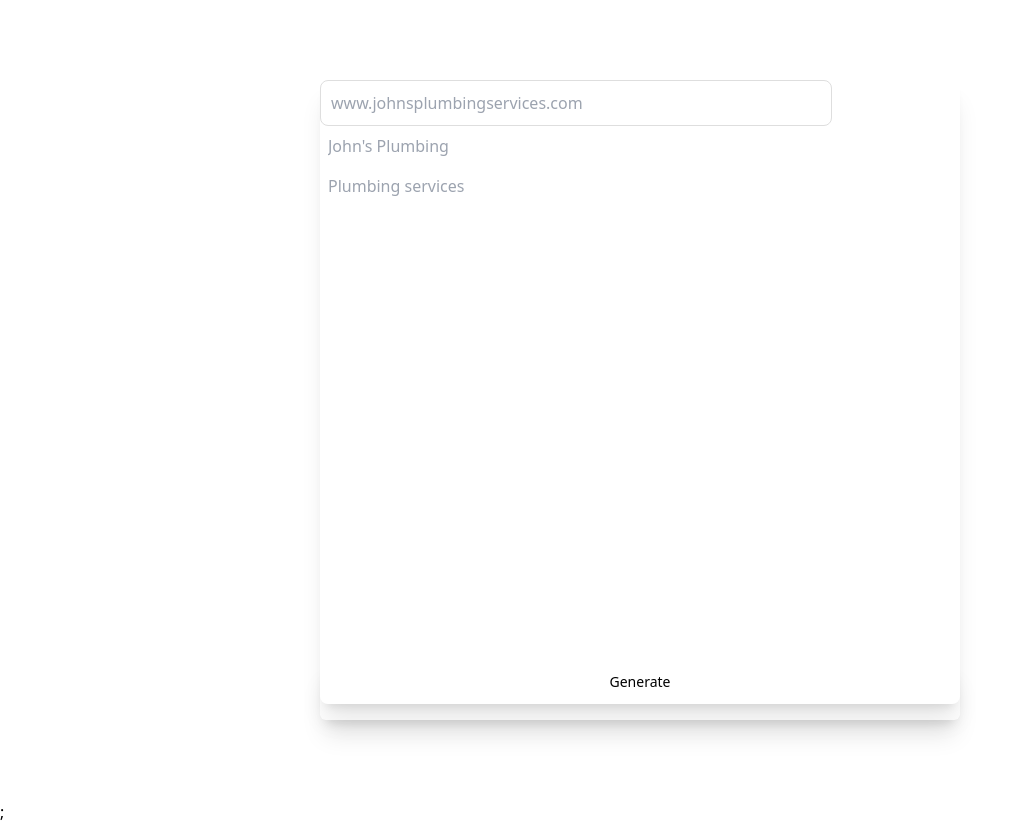
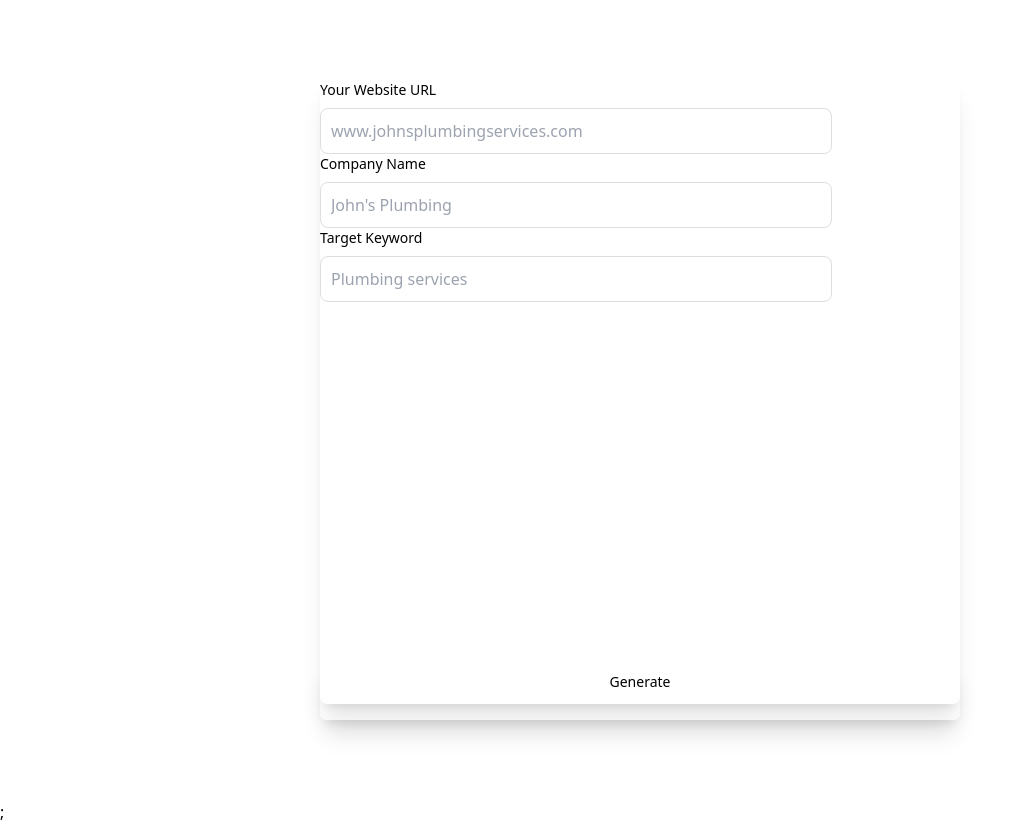
Before and after one commit to samkbe/title-tag-generator, a Next.js app: page / in a window 1280 px wide. Shown: the whole page, without its empty margins (0-1026 px from the left). Built offline with nearby package versions, Linux system fonts and the light colour scheme.

Commit message:
Made types.ts file, moved shared types

```diff
--- a/components/inputs.tsx
+++ b/components/inputs.tsx
@@ -1,6 +1,7 @@
 import { useState } from "react";
 import { useQuery } from "@tanstack/react-query";
 import { MetaTagDisplay } from "./metatag-display";
+import type { MetaTagsResponse } from "../types";
 
 export function Inputs() {
   const [url, setUrl] = useState<string>("");
@@ -24,7 +25,14 @@ export function Inputs() {
       }}
     >
       <div className="flex flex-col w-4/5">
+        <label
+          htmlFor="website_url"
+          className="block mb-2 text-sm font-medium dark:text-white"
+        >
+          Your Website URL
+        </label>
         <input
+          id="website_url"
           required
           className="border border-lightGrey text-md rounded-lg focus:ring-blue-500 focus:border-blue-500 block w-full p-2.5 dark:bg-gray-700 dark:border-gray-600 dark:placeholder-gray-400 dark:text-white dark:focus:ring-blue-500 dark:focus:border-blue-500"
           type="text"
@@ -32,17 +40,31 @@ export function Inputs() {
           onChange={(e) => setUrl(e.target.value)}
           placeholder="www.johnsplumbingservices.com"
         ></input>
+        <label
+          htmlFor="company_name"
+          className="block mb-2 text-sm font-medium dark:text-white"
+        >
+          Company Name
+        </label>
         <input
+          id="company_name"
           required
-          className="p-2 rounded-md"
+          className="border border-lightGrey text-md rounded-lg focus:ring-blue-500 focus:border-blue-500 block w-full p-2.5 dark:bg-gray-700 dark:border-gray-600 dark:placeholder-gray-400 dark:text-white dark:focus:ring-blue-500 dark:focus:border-blue-500"
           type="text"
           value={companyName}
           onChange={(e) => setCompanyName(e.target.value)}
           placeholder="John's Plumbing"
         ></input>
+        <label
+          htmlFor="target_keyword"
+          className="block mb-2 text-sm font-medium dark:text-white"
+        >
+          Target Keyword
+        </label>
         <input
+          id="target_keyword"
           required
-          className="p-2 rounded-md"
+          className="border border-lightGrey text-md rounded-lg focus:ring-blue-500 focus:border-blue-500 block w-full p-2.5 dark:bg-gray-700 dark:border-gray-600 dark:placeholder-gray-400 dark:text-white dark:focus:ring-blue-500 dark:focus:border-blue-500"
           type="text"
           value={keyword}
           onChange={(e) => setKeyword(e.target.value)}
@@ -51,14 +73,14 @@ export function Inputs() {
       </div>
       {isRefetching && (
         <div>
-          <SERPLoading />
-          <SERPLoading />
-          <SERPLoading />
+          <LoadingSkeleton />
+          <LoadingSkeleton />
+          <LoadingSkeleton />
         </div>
       )}
       {data && !isRefetching && <MetaTagDisplay data={data} />}
       <button className="text-sm shadow-xl mb-4 rounded-lg p-3 w-full transition-all duration-500 transform hover:-translate-y-1 absolute bottom-0">
-        {data ? "Generate More" : "Generate"}
+        {data ? "Generate Again" : "Generate"}
       </button>
     </form>
   );
@@ -76,26 +98,11 @@ async function getMetaTags(keyword: string, url: string, companyName: string) {
       companyName: companyName,
     }),
   });
-  const data: Response = await response.json();
+  const data: MetaTagsResponse = await response.json();
   return data;
 }
 
-type Response = Success | Failed;
-type Failed = {
-  __typename: "failed";
-  message: string;
-};
-type Success = {
-  __typename: "success";
-  url: string;
-  options: Metadata[];
-};
-type Metadata = {
-  titleTag: string;
-  descriptionTag: string;
-};
-
-function SERPLoading() {
+function LoadingSkeleton() {
   return (
     <div role="status" className="max-w-sm animate-pulse p-2 m-1">
       <div className="h-2.5 bg-lightGrey rounded-full w-48 mb-4"></div>
--- a/components/metatag-display.tsx
+++ b/components/metatag-display.tsx
@@ -1,43 +1,11 @@
-type serpProps = {
-  titleTag: string;
-  descriptionTag: string;
-  url: string;
-};
-type Response = Success | Failed;
-type Failed = {
-  __typename: "failed";
-  message: string;
-};
-type Success = {
-  __typename: "success";
-  url: string;
-  options: Metadata[];
-};
-type Metadata = {
-  titleTag: string;
-  descriptionTag: string;
-};
+import { JSONresponse, SerpProps } from "../types";
 
-type JSONresponse = {
-  data?: Response;
-  isRefetching: boolean;
-};
-
-export function MetaTagDisplay({ data, isRefetching }: JSONresponse) {
-  if (isRefetching) {
-    return (
-      <div>
-        <SERPLoading />
-        <SERPLoading />
-        <SERPLoading />
-      </div>
-    );
-  }
-  if (data && data.__typename === "success") {
+export function MetaTagDisplay({ data }: JSONresponse) {
+  if (data.__typename === "success") {
     return (
       <div>
         {data.options.map(({ descriptionTag, titleTag }) => (
-          <SERP
+          <SerpTile
             url={data.url}
             key={titleTag}
             descriptionTag={descriptionTag}
@@ -51,18 +19,7 @@ export function MetaTagDisplay({ data, isRefetching }: JSONresponse) {
   }
 }
 
-function SERPLoading() {
-  return (
-    <div role="status" className="max-w-sm animate-pulse p-2 m-1">
-      <div className="h-2.5 bg-lightGrey rounded-full w-48 mb-4"></div>
-      <div className="h-2 bg-lightGrey rounded-full max-w-[360px] mb-2.5"></div>
-      <div className="h-2 bg-lightGrey rounded-full mb-2.5"></div>
-      <span className="sr-only">Loading...</span>
-    </div>
-  );
-}
-
-function SERP({ titleTag, descriptionTag, url }: serpProps) {
+function SerpTile({ titleTag, descriptionTag, url }: SerpProps) {
   return (
     <div className="p-2 m-1">
       <div className="hover:bg-lightestGrey relative">
--- a/pages/api/metadata.ts
+++ b/pages/api/metadata.ts
@@ -1,32 +1,10 @@
-import type { NextApiRequest, NextApiResponse } from "next";
+import type { NextApiResponse } from "next";
 import { Configuration, OpenAIApi, CreateCompletionResponse } from "openai";
-
-type GetMetaDataArgs = {
-  url: string;
-  keyword: string;
-  companyName: string;
-};
-type Response = Success | Failed;
-type Failed = {
-  __typename: "failed";
-  message: string;
-};
-type Success = {
-  __typename: "success";
-  url: string;
-  options: Metadata[];
-};
-type Metadata = {
-  titleTag: string;
-  descriptionTag: string;
-};
-interface ExtendedNextApiRequest extends NextApiRequest {
-  body: {
-    keyword: string;
-    url: string;
-    companyName: string;
-  };
-}
+import {
+  GetMetaDataArgs,
+  ExtendedNextApiRequest,
+  MetaTagsResponse,
+} from "../../types";
 
 async function getMetaData({ url, keyword, companyName }: GetMetaDataArgs) {
   const prompt = `Act as an SEO expert. Generate an optimized title tag strictly under 60 characters and a description tag strictly under 155 characters with the keyword "${keyword}" for the company ${companyName}. Their website is ${url}. Include the company name at the end of the title tag. Please provide the title tag and description tag in the following format:
@@ -56,7 +34,7 @@ async function getMetaData({ url, keyword, companyName }: GetMetaDataArgs) {
 
 export default function handler(
   req: ExtendedNextApiRequest,
-  res: NextApiResponse<Response>
+  res: NextApiResponse<MetaTagsResponse>
 ) {
   const { keyword, url, companyName } = req.body;
   try {
--- /dev/null
+++ b/types.ts
@@ -0,0 +1,36 @@
+import { NextApiRequest } from "next";
+
+export type MetaTagsResponse = Success | Failed;
+type Failed = {
+  __typename: "failed";
+  message: string;
+};
+type Success = {
+  __typename: "success";
+  url: string;
+  options: MetaTag[];
+};
+type MetaTag = {
+  titleTag: string;
+  descriptionTag: string;
+};
+export type SerpProps = {
+  titleTag: string;
+  descriptionTag: string;
+  url: string;
+};
+export type JSONresponse = {
+  data: MetaTagsResponse;
+};
+export type GetMetaDataArgs = {
+  url: string;
+  keyword: string;
+  companyName: string;
+};
+export interface ExtendedNextApiRequest extends NextApiRequest {
+  body: {
+    keyword: string;
+    url: string;
+    companyName: string;
+  };
+}
```
